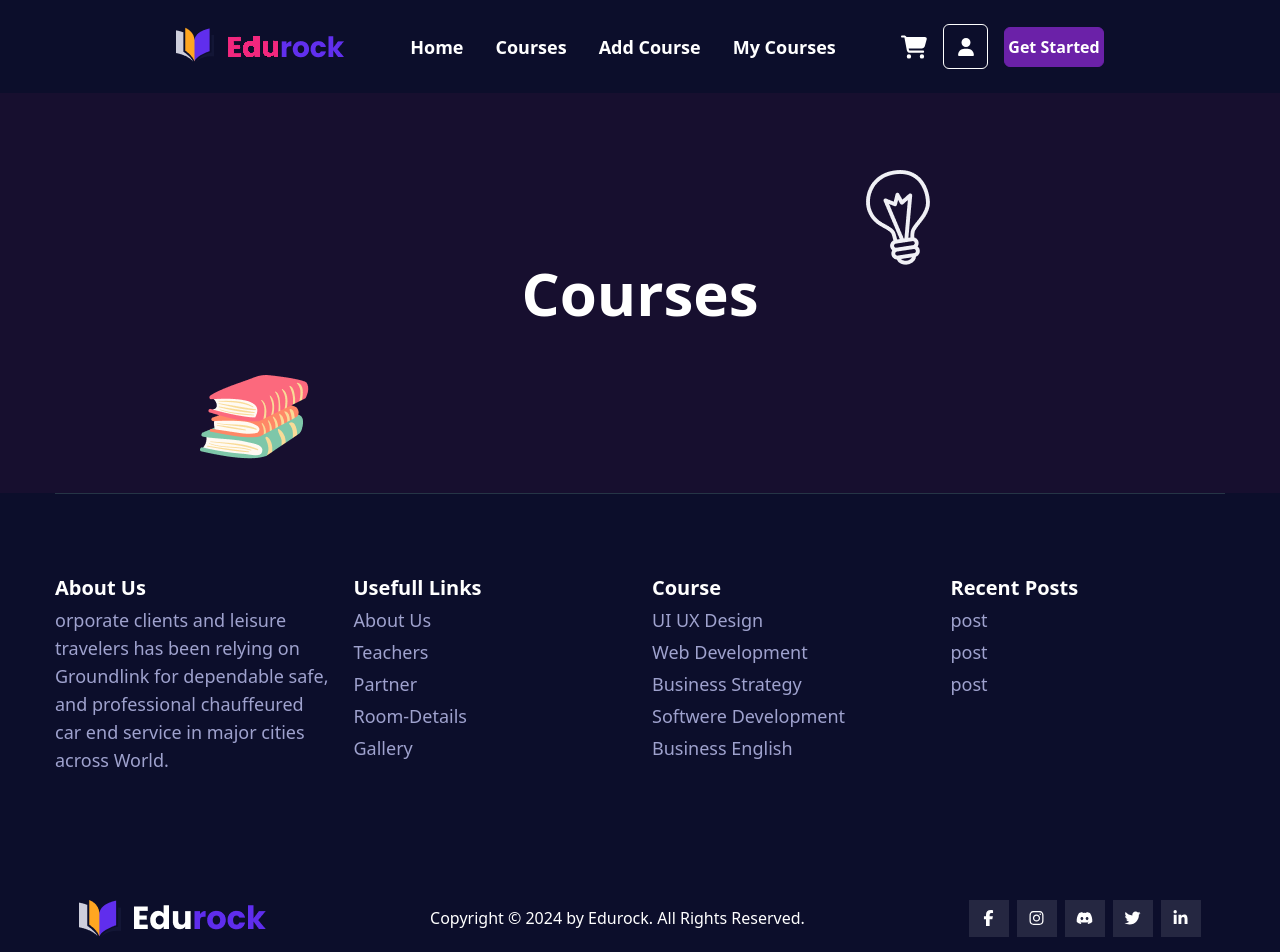
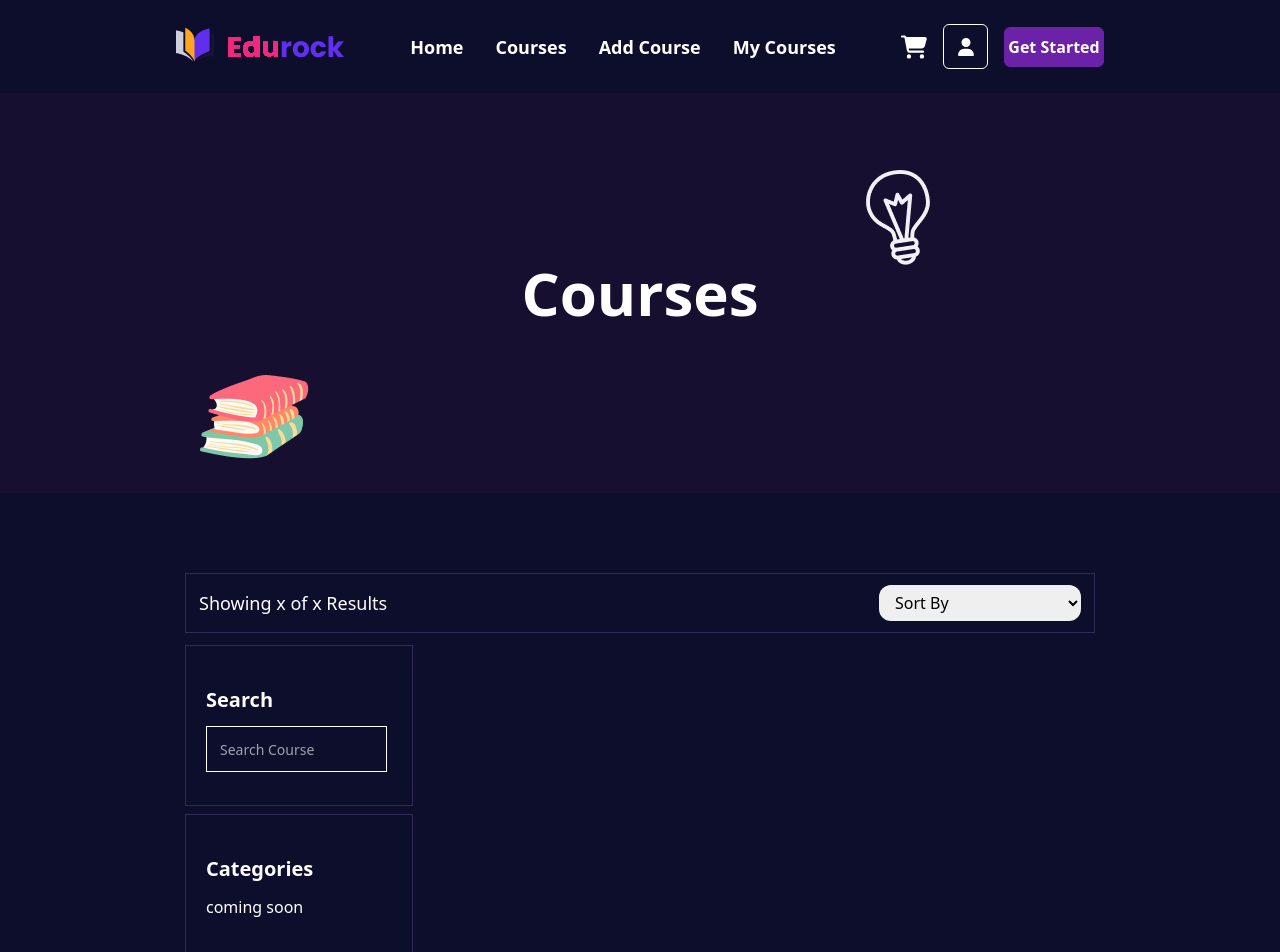
Before and after one commit to nikusha123456/online-course-front, an Angular app: page /courses in a window 1280 px wide. Shown: the top 952 px of the page. Built offline with nearby package versions, Linux system fonts and the light colour scheme.

Commit message:
courses done

```diff
--- a/src/app/pages/courses/courses.component.html
+++ b/src/app/pages/courses/courses.component.html
@@ -21,4 +21,53 @@
     </div>
   </div>
 </section>
-<section></section>
+<section class="bg-[#0C0E2B] flex items-center justify-center py-20">
+  <div
+    class="container flex items-center justify-center mx-[170px] px-[15px] max-w-[1200px] w-full"
+  >
+    <div class="flex flex-col items-center justify-center space-y-3 w-full">
+      <div
+        class="flex flex-col md:flex-row justify-between items-center w-full h-[60px] px-[13px] py-[10px] border border-[#312a57] bg-transparent"
+      >
+        <div class="flex items-center justify-start">
+          <p class="text-white text-lg font-medium">Showing x of x Results</p>
+        </div>
+        <div class="flex items-center justify-end">
+          <select
+            class="py-[6px] pl-[12px] pr-[36px] rounded-xl border-none outline-none"
+          >
+            <option selected>Sort By</option>
+            <option value="1">Low To High Price</option>
+            <option value="2">High To Low Price</option>
+          </select>
+        </div>
+      </div>
+      <div
+        class="flex flex-col md:flex-row w-full items-center justify-between space-x-3"
+      >
+        <!-- categories -->
+        <div class="w-1/4 flex flex-col items-center justify-center space-y-2">
+          <div
+            class="flex flex-col items-start space-y-3 w-full border border-[#312a57] pt-[40px] pb-[33px] pl-[20px] pr-[25px]"
+          >
+            <div class="text-white text-xl font-bold">Search</div>
+            <div class="w-full">
+              <input
+                class="w-full border border-[#fff] bg-transparent outline-none text-white font-medium pl-[13px] h-[46px] text-sm"
+                placeholder="Search Course"
+              />
+            </div>
+          </div>
+          <div
+            class="flex flex-col items-start space-y-3 w-full border border-[#312a57] pt-[40px] pb-[33px] pl-[20px] pr-[25px]"
+          >
+            <div class="text-white text-xl font-bold">Categories</div>
+            <p class="text-white">coming soon</p>
+          </div>
+        </div>
+        <!-- courses -->
+        <div></div>
+      </div>
+    </div>
+  </div>
+</section>
```
